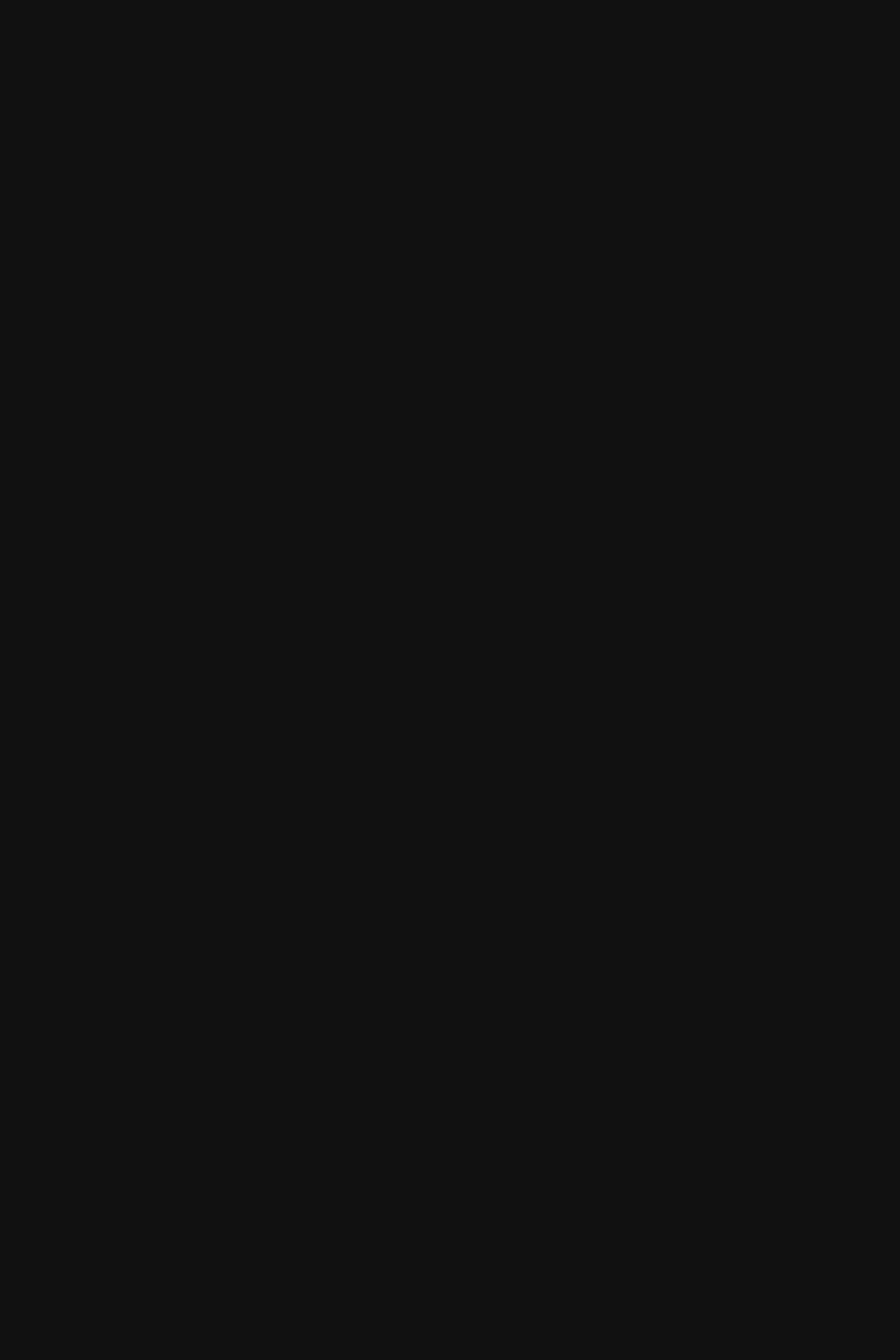
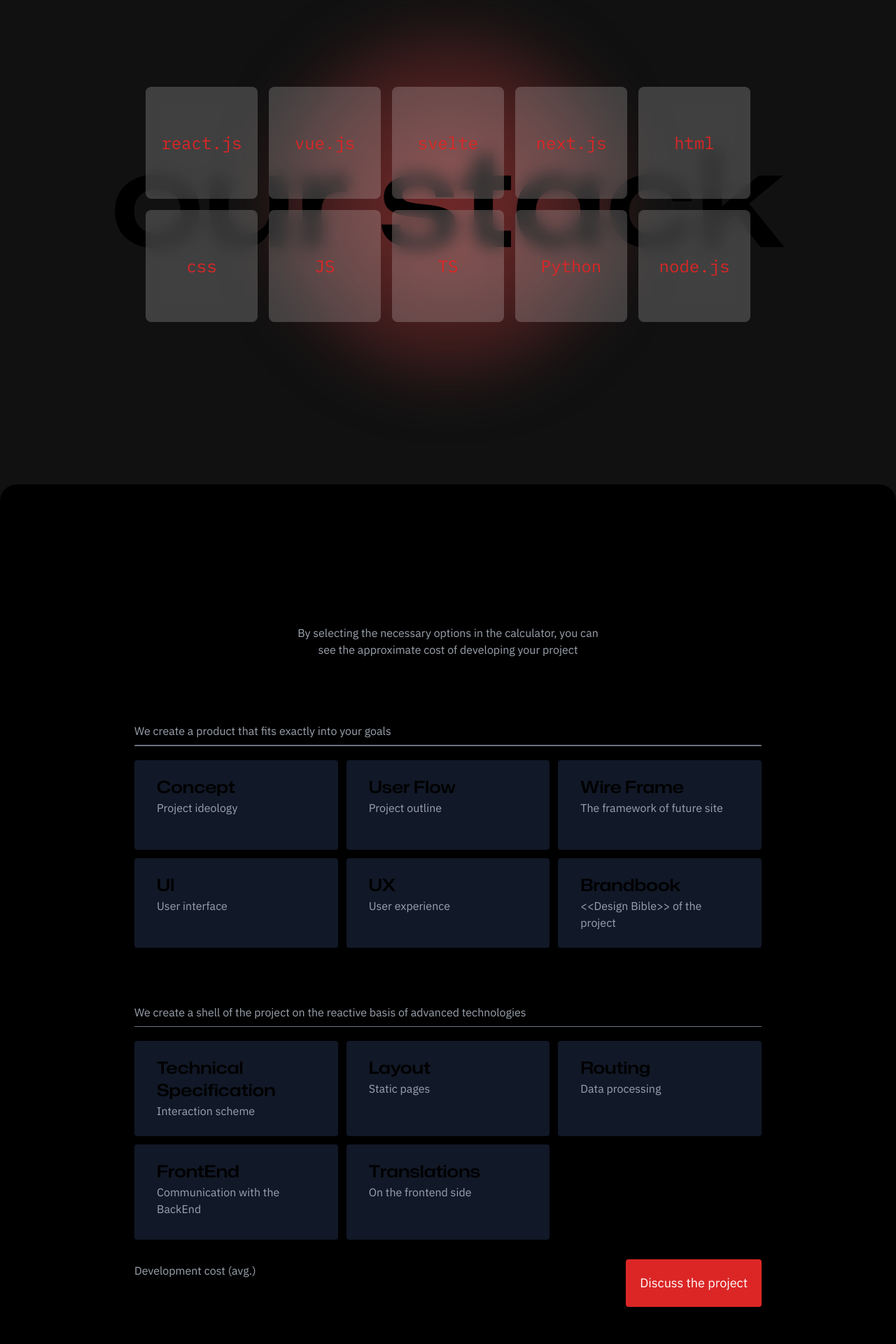
Before and after one commit to adan-ayaz-stan/agency-website, a Next.js app: page / in a window 1280 px wide. Shown: the part 1880-3800 px from the top of the page at 70% size. Before the commit the page ends 1772 px from the top, so only its background shows below. Built offline with nearby package versions, Linux system fonts and the light colour scheme.

Commit message:
working animations

```diff
--- /dev/null
+++ b/components/IndexPage/FifthSection.tsx
@@ -0,0 +1,139 @@
+import { Spring } from "react-spring";
+import React, { useState } from "react";
+import Services from "./FifthSection_Children/Services";
+import Price from "./FifthSection_Children/Price";
+
+const data = [
+  {
+    title: "Design",
+    desc: "We create a product that fits exactly into your goals",
+    services: [
+      {
+        title: "Concept",
+        desc: "Project ideology",
+        sid: "d1",
+        price: 1000,
+      },
+      {
+        title: "User Flow",
+        desc: "Project outline",
+        sid: "d2",
+        price: 1000,
+      },
+      {
+        title: "Wire Frame",
+        desc: "The framework of future site",
+        sid: "d3",
+        price: 1000,
+      },
+      {
+        title: "UI",
+        desc: "User interface",
+        sid: "d4",
+        price: 1000,
+      },
+      {
+        title: "UX",
+        desc: "User experience",
+        sid: "d5",
+        price: 1000,
+      },
+      {
+        title: "Brandbook",
+        desc: "<<Design Bible>> of the project",
+        sid: "d6",
+        price: 1000,
+      },
+    ],
+  },
+  {
+    title: "Frontend",
+    desc: "We create a shell of the project on the reactive basis of advanced technologies",
+    services: [
+      {
+        title: "Technical Specification",
+        desc: "Interaction scheme",
+        sid: "f1",
+        price: 1000,
+      },
+      { title: "Layout", desc: "Static pages", sid: "f2", price: 1500 },
+      { title: "Routing", desc: "Data processing", sid: "f3", price: 1500 },
+      {
+        title: "FrontEnd",
+        desc: "Communication with the BackEnd",
+        sid: "f4",
+        price: 1000,
+      },
+      {
+        title: "Translations",
+        desc: "On the frontend side",
+        sid: "f5",
+        price: 1500,
+      },
+    ],
+  },
+];
+
+export default function FifthSection() {
+  const [price, setPrice] = useState(0);
+
+  function changePrice(price, operator) {
+    setPrice((value) => {
+      if (operator == "add") {
+        return value + price;
+      } else if (operator == "remove") {
+        return value - price;
+      }
+    });
+  }
+
+  console.log(price);
+  return (
+    <div className="min-h-screen px-[15%] py-32 bg-black rounded-3xl">
+      <h1 className="text-center text-[3em]">
+        calculate the cost of your project
+      </h1>
+      <p className="mx-auto w-1/2 text-gray-400 text-center mb-12">
+        By selecting the necessary options in the calculator, you can see the
+        approximate cost of developing your project
+      </p>
+
+      <div className="flex flex-col gap-6">
+        {data.map((ele, ind) => {
+          return (
+            <div
+              key={ind + "service" + ele.title}
+              className="flex flex-col gap-2"
+            >
+              <h1 className="text-3xl">{ele.title}</h1>
+              <p className="text-gray-400">{ele.desc}</p>
+              <hr className="h-[1.5px] bg-gray-500 border-0 rounded" />
+              <div className="grid grid-cols-3 auto-rows-fr gap-3 py-3">
+                {ele.services.map((elem, ind) => {
+                  return (
+                    <Services
+                      key={ind + elem.title}
+                      data={elem}
+                      changePrice={changePrice}
+                    />
+                  );
+                })}
+              </div>
+            </div>
+          );
+        })}
+      </div>
+
+      <div className="my-4 flex justify-between items-center">
+        <div>
+          <p className="text-gray-400">Development cost (avg.)</p>
+          <Price value={price} />
+        </div>
+
+        <button className="p-5 text-lg text-white bg-red-600 rounded">
+          Discuss the project
+        </button>
+      </div>
+    </div>
+  );
+}
--- /dev/null
+++ b/components/IndexPage/FifthSection_Children/Price.tsx
@@ -0,0 +1,24 @@
+import React, { useState, useEffect } from "react";
+import { animated, Spring, useSpring } from "react-spring";
+
+const Price = ({ value }) => {
+  const [prevValue, setPrevValue] = useState(value);
+
+  const props = useSpring({
+    val: value,
+    from: { val: prevValue },
+    config: { tension: 80, friction: 24 },
+  });
+
+  useEffect(() => {
+    setPrevValue(value);
+  }, [value]);
+
+  return (
+    <animated.h1 className="text-3xl">
+      {props.val.interpolate((val) => `$${Math.floor(val)}`)}
+    </animated.h1>
+  );
+};
+
+export default Price;
--- /dev/null
+++ b/components/IndexPage/FifthSection_Children/Services.tsx
@@ -0,0 +1,50 @@
+import { AnimatePresence, motion } from "framer-motion";
+import React, { useState } from "react";
+
+export default function Services({ data, changePrice }) {
+  const [isSelected, setSelected] = useState(false);
+
+  function serviceClickHandler() {
+    setSelected((value) => !value);
+    if (!isSelected) {
+      changePrice(data.price, "add");
+    } else if (isSelected) {
+      changePrice(data.price, "remove");
+    }
+  }
+
+  return (
+    <div
+      onClick={serviceClickHandler}
+      className="relative p-6 px-8 bg-gray-900 rounded cursor-pointer"
+    >
+      <h1 className="text-2xl">{data.title}</h1>
+      <p className="text-gray-400">{data.desc}</p>
+
+      <AnimatePresence>
+        {isSelected && (
+          <motion.div
+            initial={{
+              opacity: 0,
+            }}
+            animate={{ opacity: 1 }}
+            exit={{ opacity: 0 }}
+            className="absolute top-[50%] right-[5%] -translate-y-1/2"
+          >
+            <svg
+              xmlns="http://www.w3.org/2000/svg"
+              width="32"
+              height="32"
+              viewBox="0 0 24 24"
+            >
+              <path
+                fill="currentColor"
+                d="M12 2C6.5 2 2 6.5 2 12s4.5 10 10 10s10-4.5 10-10S17.5 2 12 2m-2 15l-5-5l1.41-1.41L10 14.17l7.59-7.59L19 8l-9 9Z"
+              />
+            </svg>
+          </motion.div>
+        )}
+      </AnimatePresence>
+    </div>
+  );
+}
--- /dev/null
+++ b/components/IndexPage/ThirdSection.tsx
@@ -0,0 +1,48 @@
+import { motion } from "framer-motion";
+import React, { useEffect, useRef, useState } from "react";
+
+import styles from "./styles/ThirdSection.module.css";
+
+export default function ThirdSection() {
+  const constraintsRef = useRef(false);
+
+  const techArray = [
+    "react.js",
+    "vue.js",
+    "svelte",
+    "next.js",
+    "html",
+    "css",
+    "JS",
+    "TS",
+    "Python",
+    "node.js",
+  ];
+
+  return (
+    <div className={`flex justify-center items-center ${styles.main}`}>
+      <h1 className="text-[12rem]">our stack</h1>
+
+      <div
+        ref={constraintsRef}
+        className="absolute top-0 left-0 flex items-center justify-center h-full w-full z-20"
+      >
+        <div className="grid grid-cols-5 auto-rows-auto gap-4">
+          {techArray.map((ele, ind) => {
+            return (
+              <motion.div
+                className="h-40 w-40 text-2xl flex items-center justify-center text-red-600 bg-white bg-opacity-20 rounded-lg backdrop-blur-md"
+                style={{ fontFamily: "IBM Plex Mono, monospace" }}
+                drag
+                dragConstraints={constraintsRef}
+                key={ind + "tech-stack"}
+              >
+                {ele}
+              </motion.div>
+            );
+          })}
+        </div>
+      </div>
+    </div>
+  );
+}
--- /dev/null
+++ b/components/IndexPage/styles/ThirdSection.module.css
@@ -0,0 +1,30 @@
+.main {
+  position: relative;
+  min-height: 100vh;
+  background: #111;
+}
+
+.main::before {
+  content: "";
+  position: absolute;
+  top: 50%;
+  left: 50%;
+  transform: translate(-50%, -50%);
+
+  height: 500px;
+  width: 500px;
+
+  background: radial-gradient(
+    circle,
+    rgba(122, 43, 43, 1) 0%,
+    rgba(17, 17, 17, 1) 100%
+  );
+  filter: blur(40px);
+
+  border-radius: 999px;
+  z-index: 0;
+}
+
+.main h1 {
+  z-index: 1;
+}
--- a/package.json
+++ b/package.json
@@ -17,7 +17,10 @@
     "postcss": "8.4.21",
     "react": "18.2.0",
     "react-dom": "18.2.0",
+    "react-draggable": "^4.4.5",
     "react-icons": "^4.8.0",
+    "react-spring": "^9.7.1",
+    "react-use-gesture": "^9.1.3",
     "tailwindcss": "3.3.1"
   }
 }
--- a/pages/index.js
+++ b/pages/index.js
@@ -1,16 +1,15 @@
+import FifthSection from "@/components/IndexPage/FifthSection";
 import HeroSection from "@/components/IndexPage/HeroSection";
 import SecondSection from "@/components/IndexPage/SecondSection";
-import { Inter } from "next/font/google";
-
-const inter = Inter({ subsets: ["latin"] });
-let monaSans;
-let IBMPlexSans;
+import ThirdSection from "@/components/IndexPage/ThirdSection";
 
 export default function Index() {
   return (
     <main>
       <HeroSection />
       <SecondSection />
+      <ThirdSection />
+      <FifthSection />
     </main>
   );
 }
--- a/styles/globals.css
+++ b/styles/globals.css
@@ -1,4 +1,6 @@
 @import url("https://fonts.googleapis.com/css2?family=IBM+Plex+Sans:wght@300;400;500;600&display=swap");
+
+@import url("https://fonts.googleapis.com/css2?family=IBM+Plex+Mono&display=swap");
 
 @tailwind base;
 @tailwind components;
```
Also changed, not shown: 1 other file (tests, documents, lock files or other folders).
